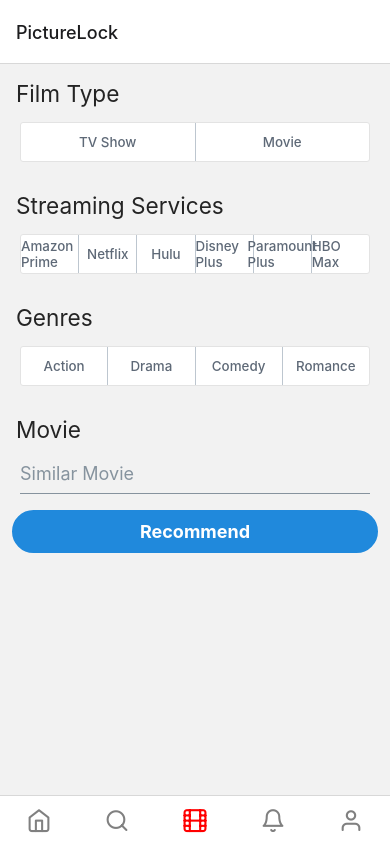
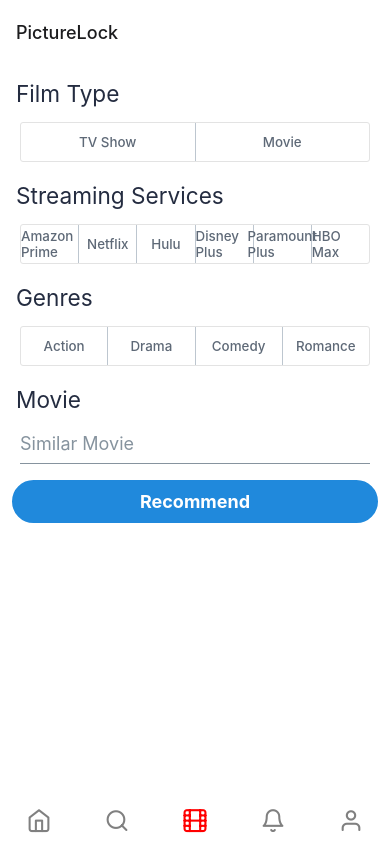
Before and after one commit to andykr1k/PictureLock, a React Native app in the folder Frontend/Mobile/PictureLock/: screen /AITab in a window 390 px wide. Built offline with nearby package versions, Linux system fonts and the light colour scheme; what native-base would draw is missing.

Commit message:
Added Dark/Light Mode

```diff
--- a/Frontend/Mobile/PictureLock/App.js
+++ b/Frontend/Mobile/PictureLock/App.js
@@ -1,17 +1,46 @@
 import * as React from 'react';
-import { NavigationContainer  } from '@react-navigation/native';
+import { NavigationContainer, DefaultTheme  } from '@react-navigation/native';
 import { createBottomTabNavigator } from '@react-navigation/bottom-tabs';
 import Feathericons from 'react-native-vector-icons/Feather';
 import { HomeStackScreen, SearchStackScreen, AIStackScreen, NotificationStackScreen, ProfileStackScreen } from './pages';
 import { NativeBaseProvider} from "native-base";
+import { StyleSheet, useColorScheme } from 'react-native';
 
 const Tab = createBottomTabNavigator();
 
 export default function App() {
+  const colorScheme = useColorScheme();
+
+  const DarkTheme = {
+    dark: true,
+    colors: {
+      primary: 'rgb(255, 45, 85)',
+      background: 'rgb(36, 44, 64)',
+      card: 'rgb(36, 44, 64)',
+      text: 'rgb(250, 251, 255)',
+      border: 'rgb(36, 44, 64)',
+      notification: 'rgb(36, 44, 64)',
+    },
+  };
+
+  const LightTheme = {
+    dark: false,
+    colors: {
+      primary: 'rgb(255, 45, 85)',
+      background: 'rgb(242, 242, 242)',
+      card: 'rgb(255, 255, 255)',
+      text: 'rgb(28, 28, 30)',
+      border: '#ffffff',
+      notification: 'rgb(255, 69, 58)',
+    },
+  };
+
+  const theme = colorScheme === 'light' ? LightTheme : DarkTheme;
+
   return (
     <NativeBaseProvider>
-    <NavigationContainer>
-      <Tab.Navigator screenOptions={({ route }) => ({
+    <NavigationContainer theme={theme}>
+      <Tab.Navigator theme={theme} screenOptions={({ route }) => ({
           tabBarIcon: ({ color, size }) => {
             let iconName;
 
--- a/Frontend/Mobile/PictureLock/app.json
+++ b/Frontend/Mobile/PictureLock/app.json
@@ -5,7 +5,7 @@
     "version": "1.0.0",
     "orientation": "portrait",
     "icon": "./assets/icon.png",
-    "userInterfaceStyle": "light",
+    "userInterfaceStyle": "automatic",
     "splash": {
       "image": "./assets/splash.png",
       "resizeMode": "contain",
--- a/Frontend/Mobile/PictureLock/pages/AI.js
+++ b/Frontend/Mobile/PictureLock/pages/AI.js
@@ -1,10 +1,19 @@
 import React, { useState } from 'react';
-import { View, StyleSheet } from 'react-native';
+import { View, StyleSheet, useColorScheme } from 'react-native';
 import { Button, Text, LinearGradient, Divider, ButtonGroup, Input } from '@rneui/themed';
 import { createNativeStackNavigator } from '@react-navigation/native-stack';
 import { Recommendation } from '../functions/Recommendation';
+import { styles } from '../styles/styles';
 
 function AIScreen({ navigation }) {
+  const colorScheme = useColorScheme();
+
+  const buttonStyles = StyleSheet.create({
+    button: {
+      marginBottom: 20
+    }
+  })
+
   const filmtypes = ['TV Show', 'Movie'];
   const platforms = ['Amazon Prime', 'Netflix', 'Hulu', 'Disney Plus', 'Paramount Plus', 'HBO Max'];
   const genres = ['Action', 'Drama', 'Comedy', 'Romance'];
@@ -13,11 +22,12 @@
   const [selectedTypeIndex, setSelectedTypeIndex] = useState();
   const [selectedGenreIndexes, setSelectedGenreIndexes] = useState([]);
   const [selectedPlatformIndexes, setSelectedPlatformIndexes] = useState([]);
-  const buttonStyles = StyleSheet.create({
-    button: {
-      marginBottom: 20
-    }
-  })
+
+  const themeTextStyle = colorScheme === 'light' ? styles.lightThemeText : styles.darkThemeText;
+  const themeContainerStyle = colorScheme === 'light' ? styles.lightContainer : styles.darkContainer;
+  const themeButtonStyle = colorScheme === 'light' ? styles.lightButton : styles.darkButton;
+
+
   function recommend(){
     (async () => {
       filmtype = filmtypes[selectedTypeIndex].toUpperCase();
@@ -37,17 +47,17 @@
   }
 
     return (
-      <View style={{ flex: 1, padding:10, gap:4 }}>
-      <Text h4 style={{padding:6}}>Film Type</Text>
+      <View style={[styles.container, themeContainerStyle]}>
+      <Text h4 style={[styles.text, themeTextStyle]}>Film Type</Text>
       <ButtonGroup
         buttons={filmtypes}
         selectedIndex={selectedTypeIndex}
         onPress={(value)=>{
           setSelectedTypeIndex(value);
         }}
-        containerStyle={{marginBottom:20}}
+        containerStyle={[styles.button, themeButtonStyle]}
       />
-      <Text h4 style={{padding:6}}>Streaming Services</Text>
+      <Text h4 style={[styles.text, themeTextStyle]}>Streaming Services</Text>
       <ButtonGroup
         buttons={platforms}
         selectMultiple
@@ -55,9 +65,9 @@
         onPress={(value)=>{
           setSelectedPlatformIndexes(value);
         }}
-        containerStyle={buttonStyles.button}
+        containerStyle={[styles.button, themeButtonStyle]}
       />
-      <Text h4 style={{padding:6}}>Genres</Text>
+      <Text h4 style={[styles.text, themeTextStyle]}>Genres</Text>
       <ButtonGroup
         buttons={genres}
         selectMultiple
@@ -65,9 +75,9 @@
         onPress={(value)=>{
           setSelectedGenreIndexes(value);
         }}
-        containerStyle={{marginBottom:20}}
+        containerStyle={[styles.button, themeButtonStyle]}
       />
-      <Text h4 style={{padding:6}}>Movie</Text>
+      <Text h4 style={[styles.text, themeTextStyle]}>Movie</Text>
       <Input
       placeholder='Similar Movie'
       onChangeText={value => setMovieName(value)}
--- a/Frontend/Mobile/PictureLock/pages/Home.js
+++ b/Frontend/Mobile/PictureLock/pages/Home.js
@@ -1,10 +1,16 @@
-import { Button, Text, View } from 'react-native';
+import { Button, Text, View, useColorScheme } from 'react-native';
 import { createNativeStackNavigator } from '@react-navigation/native-stack';
+import { styles } from '../styles/styles';
 
 function HomeScreen({ navigation }) {
+  const colorScheme = useColorScheme();
+
+  const themeTextStyle = colorScheme === 'light' ? styles.lightThemeText : styles.darkThemeText;
+  const themeContainerStyle = colorScheme === 'light' ? styles.lightContainer : styles.darkContainer;
+
     return (
-      <View style={{ flex: 1, justifyContent: 'center', alignItems: 'center' }}>
-        <Text>Home screen</Text>
+      <View style={[styles.container, themeContainerStyle]}>
+        <Text style={[styles.text, themeTextStyle]}>Home screen</Text>
       </View>
     );
   }
--- a/Frontend/Mobile/PictureLock/pages/Notifications.js
+++ b/Frontend/Mobile/PictureLock/pages/Notifications.js
@@ -1,10 +1,16 @@
-import { Button, Text, View } from 'react-native';
+import { Button, Text, View, useColorScheme } from 'react-native';
 import { createNativeStackNavigator } from '@react-navigation/native-stack';
+import { styles } from '../styles/styles';
 
 function NotificationsScreen({ navigation }) {
+  const colorScheme = useColorScheme();
+
+  const themeTextStyle = colorScheme === 'light' ? styles.lightThemeText : styles.darkThemeText;
+  const themeContainerStyle = colorScheme === 'light' ? styles.lightContainer : styles.darkContainer;
+
     return (
-      <View style={{ flex: 1, alignItems: 'center', justifyContent: 'center' }}>
-        <Text>Notifications screen</Text>
+      <View style={[styles.container, themeContainerStyle]}>
+        <Text style={[styles.text, themeTextStyle]}>Notifications screen</Text>
       </View>
     );
   }
--- a/Frontend/Mobile/PictureLock/pages/Profile.js
+++ b/Frontend/Mobile/PictureLock/pages/Profile.js
@@ -1,11 +1,17 @@
-import { View } from 'react-native';
+import { View, useColorScheme } from 'react-native';
 import { createNativeStackNavigator } from '@react-navigation/native-stack';
 import { Text } from "native-base";
+import { styles } from '../styles/styles';
 
 function ProfileScreen({ navigation }) {
+  const colorScheme = useColorScheme();
+
+  const themeTextStyle = colorScheme === 'light' ? styles.lightThemeText : styles.darkThemeText;
+  const themeContainerStyle = colorScheme === 'light' ? styles.lightContainer : styles.darkContainer;
+
     return (
-      <View style={{ flex: 1, alignItems: 'center', justifyContent: 'center' }}>
-        <Text>Profile screen</Text>
+      <View style={[styles.container, themeContainerStyle]}>
+        <Text style={[styles.text, themeTextStyle]}>Profile screen</Text>
       </View>
     );
 }
--- a/Frontend/Mobile/PictureLock/pages/Search.js
+++ b/Frontend/Mobile/PictureLock/pages/Search.js
@@ -1,32 +1,33 @@
-import { Button, Text, View, StyleSheet } from 'react-native';
+import { Button, Text, View, StyleSheet, useColorScheme } from 'react-native';
 import { createNativeStackNavigator } from '@react-navigation/native-stack';
 import React, { useState } from "react";
 import { SearchBar } from '@rneui/themed';
+import { styles } from '../styles/styles';
 
 
 function SearchScreen({ navigation }) {
+  const colorScheme = useColorScheme();
+
+  const themeTextStyle = colorScheme === 'light' ? styles.lightThemeText : styles.darkThemeText;
+  const themeContainerStyle = colorScheme === 'light' ? styles.lightContainer : styles.darkContainer;
+  const themeButtonStyle = colorScheme === 'light' ? styles.lightButton : styles.darkButton;
+
   const [search, setSearch] = useState("");
   const updateSearch = (search) => {
     setSearch(search);
   };
     return (
-      <View style={styles.view}>
+      <View style={[styles.container, themeContainerStyle]}>
         <SearchBar
           platform="ios"
           placeholder="Search"
           onChangeText={updateSearch}
           value={search}
-          containerStyle={{ backgroundColor: '#00000000'  }}
+          containerStyle={[styles.button, themeButtonStyle]}
         />
       </View>
     );
 }
-
-const styles = StyleSheet.create({
-  view: {
-    margin: 10,
-  },
-  });
 
 function DetailsScreen() {
 return (
--- /dev/null
+++ b/Frontend/Mobile/PictureLock/styles/styles.js
@@ -0,0 +1,32 @@
+import { StyleSheet } from 'react-native';
+
+export const styles = StyleSheet.create({
+    container: {
+      flex: 1,
+      padding: 10,
+      gap: 4
+    },
+    button: {
+        marginBottom: 10
+    },
+    lightButton: {
+
+    },
+    darkButton: {
+      backgroundColor: '#242c40',
+    },
+    lightContainer: {
+      backgroundColor: '#ffffff',
+    },
+    darkContainer: {
+      backgroundColor: '#242c40',
+    },
+    lightThemeText: {
+      color: '#242c40',
+      padding: 6
+    },
+    darkThemeText: {
+      color: '#d0d0c0',
+      padding: 6
+    },
+  });
```
